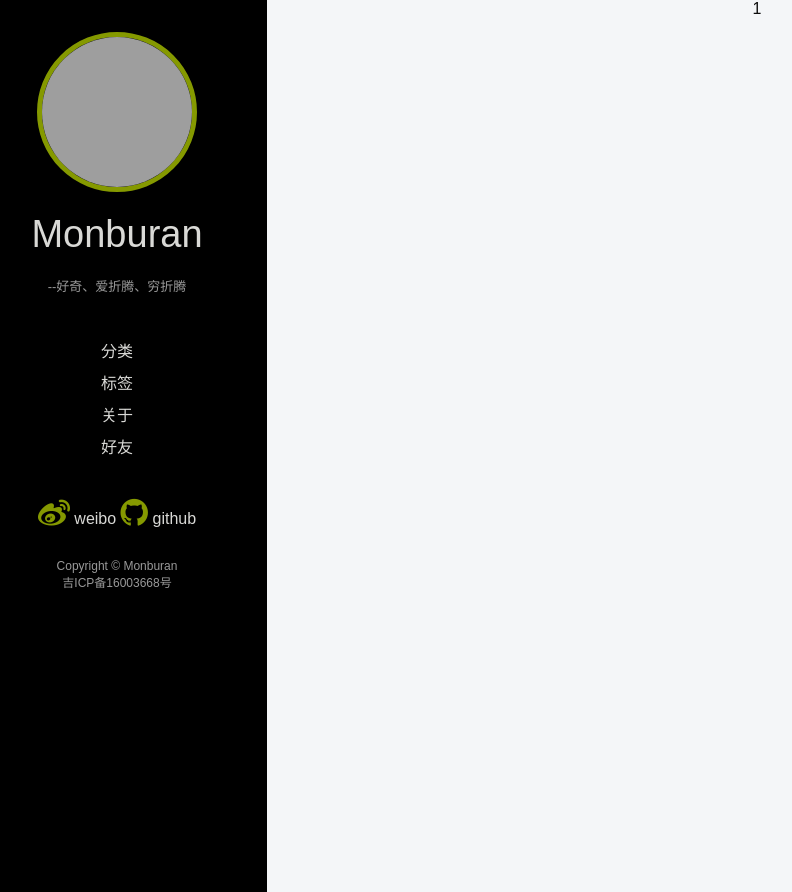
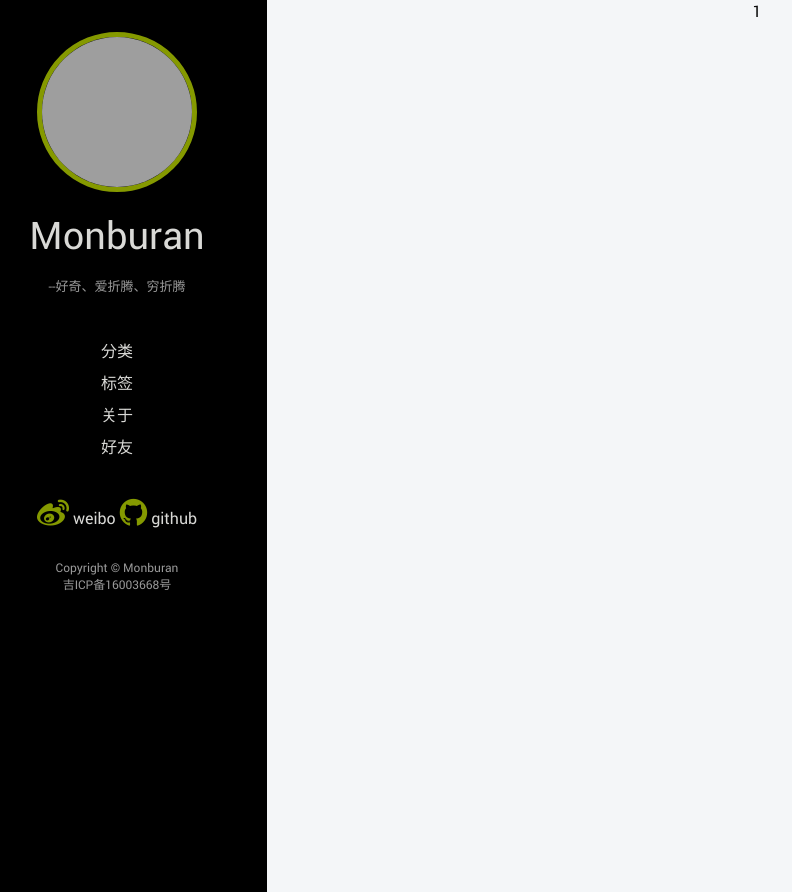
Before and after one commit to monburan/MonburanBlog, a Django app: page / in a window 1280 px wide. Shown: the whole page, without its empty margins (33-825 px from the left). Run offline with Django 3.2, Linux system fonts and the light colour scheme; data that the repository does not hold is empty; grey boxes are pictures that could not be loaded.

Commit message:
change new ttf

```diff
--- a/myblog/static/css/style.css
+++ b/myblog/static/css/style.css
@@ -1,8 +1,14 @@
+@font-face{
+font-family:Robotu;
+src:url('../fonts/Roboto-Regular.ttf')
+}
+
 *{
 margin:0;
 font-style:100%;
 padding:0;
-font-family: Arial,Helvetica,"Microsoft Yahei",Monaco,Menlo,Consolas,"Courier New",monospace;;
+font-family:Robotu;
+/*Arial,Helvetica,"Microsoft Yahei",Monaco,Menlo,Consolas,"Courier New",monospace;*/
 }
 h1, h2, h3, h4, h5 ,h6 .h1 .h2 .h3 .h4 .h5 .h6{
 line-height: 1.2;
```
Also changed, not shown: myblog/static/fonts/Roboto-Regular.ttf (added).
